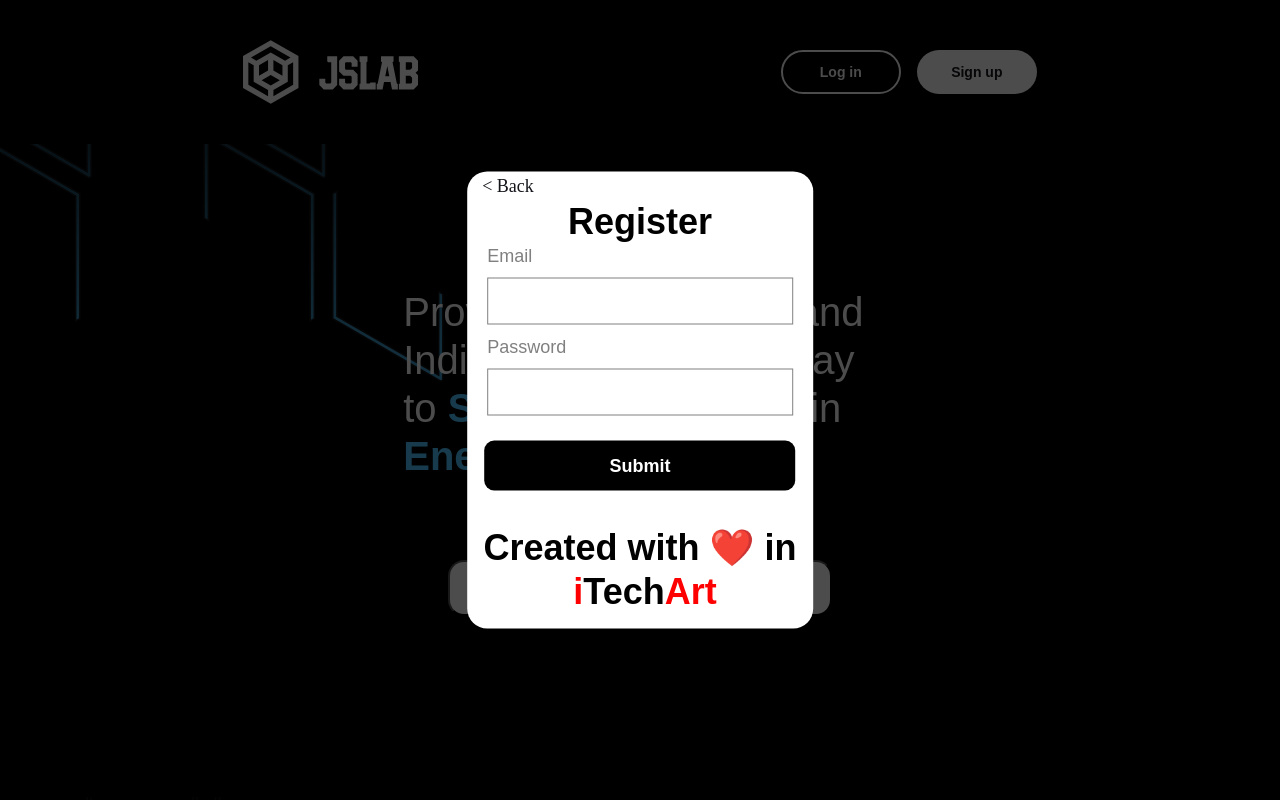
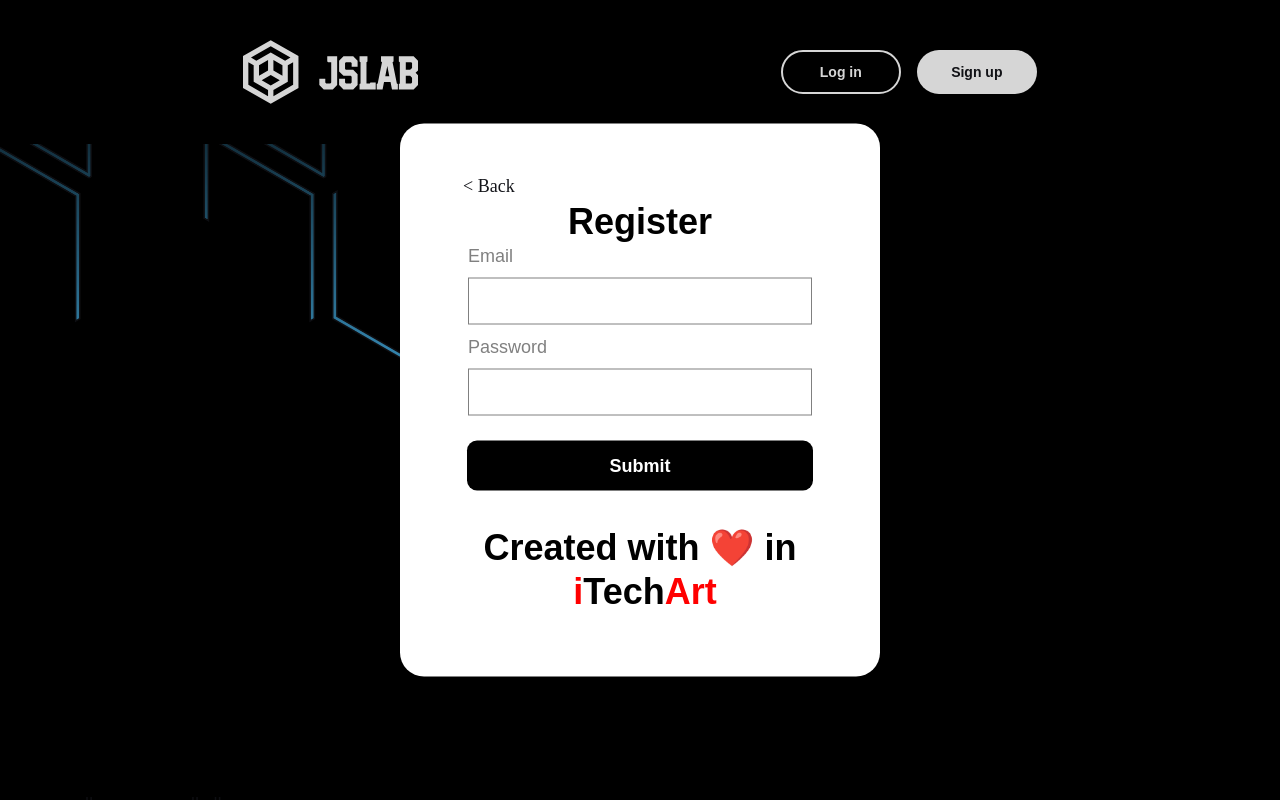
Before and after one commit to PavelBichukov/JSLab, a React (Vite) app: page / in a window 1280 px wide. Both pictures are taken after a click on the button "Log in". Shown: the top 800 px of the page. Built offline with nearby package versions, Linux system fonts and the light colour scheme; a web font is replaced by a local one.

Commit message:
INT-18/FEAT: add styles for modal

```diff
--- a/src/components/share/HeaderBtns/HeaderBtns.module.scss
+++ b/src/components/share/HeaderBtns/HeaderBtns.module.scss
@@ -48,3 +48,39 @@
   height: 44px;
   cursor: pointer;
 }
+
+.closeText {
+  margin-left: 15px;
+  line-height: 28px;
+  font-size: 18px;
+}
+
+.formTitle {
+  text-align: center;
+}
+
+.buttonLogin {
+  width: 90%;
+  height: 50px;
+  padding: 10px;
+  border: none;
+  background-color: $black;
+  color: $white;
+  border-radius: 10px;
+  font-weight: bold;
+  font-size: 18px;
+  cursor: pointer;
+  margin: 15px 5% 30px;
+}
+
+.createText {
+  margin-top: 5px;
+  text-align: center;
+  display: block;
+  padding-bottom: 15px;
+}
+
+.spanText {
+  color: red;
+  display: inline;
+}
--- a/src/components/share/HeaderBtns/HeaderBtns.tsx
+++ b/src/components/share/HeaderBtns/HeaderBtns.tsx
@@ -1,25 +1,62 @@
 import { useState } from 'react'
-import { createPortal } from 'react-dom'
+import * as React from 'react'
 import { Link } from 'react-router-dom'
 
 import styles from './HeaderBtns.module.scss'
-import { Login } from '../index'
+import { FormInput } from '../index'
+import { inputs as INPUTS } from '../Login/Login.constants'
+import Modals from '../Modal/Modals'
+import { Typography } from '../Typography'
 
 const HeaderBtns = () => {
-  const [showModal, setShowModal] = useState(false)
+  const [modalIsOpen, setIsOpen] = React.useState(false)
+  const [values, setValues] = useState({
+    email: '' as string,
+    password: '' as string,
+  })
+
+  function closeModal() {
+    setIsOpen(false)
+  }
+
+  const onChange = (e: React.ChangeEvent<HTMLInputElement>) => {
+    setValues({ ...values, [e.target.name]: e.target.value })
+  }
+
   return (
     <div className={styles.btnContainer}>
-      <button className={styles.loginButton} onClick={() => setShowModal(true)}>
+      <button className={styles.loginButton} onClick={() => setIsOpen(true)}>
         Log in
       </button>
       <Link to="/signup">
         <button className={styles.signupButton}>Sign up</button>
       </Link>
-      {showModal &&
-        createPortal(
-          <Login onClose={() => setShowModal(false)} />,
-          document.body
-        )}
+      <Modals
+        isOpen={modalIsOpen}
+        onRequestClose={closeModal}
+        closeModal={closeModal}
+        modalIsOpen={modalIsOpen}
+      >
+        <form>
+          <Link to="/" className={styles.closeText} onClick={closeModal}>
+            &lt; Back
+          </Link>
+          <Typography variant="Header2XL" className={styles.formTitle}>
+            Register
+          </Typography>
+          {INPUTS.map((input) => (
+            <FormInput key={input.id} {...input} onChange={onChange} />
+          ))}
+          <button className={styles.buttonLogin}>Submit</button>
+        </form>
+        <div>
+          <Typography variant="Header2XL" className={styles.createText}>
+            Created with ❤️ in <span className={styles.spanText}>&nbsp;i</span>
+            Tech
+            <span className={styles.spanText}>Art</span>
+          </Typography>
+        </div>
+      </Modals>
     </div>
   )
 }
--- a/src/components/share/Modal/ModalWndw.tsx
+++ /dev/null
@@ -1,55 +0,0 @@
-import { MouseEventHandler } from 'react'
-import * as React from 'react'
-import Modal from 'react-modal'
-
-import styles from './ModalWndw.module.scss'
-
-const ModalWndw = ({
-  children,
-  modalIsOpen,
-  closeModal,
-}: {
-  children?: any
-  modalIsOpen: boolean
-  closeModal: MouseEventHandler<HTMLButtonElement> | undefined
-}) => {
-  const customStyles = {
-    content: {
-      position: 'fixed',
-      top: '50%',
-      left: '50%',
-      transform: 'translate(-50%, -50%)',
-      backgroundColor: 'white',
-      width: '27%',
-      height: 'auto',
-      zIndex: '1000',
-      borderRadius: '20px',
-    },
-  }
-  const overlay = {
-    content: {
-      width: '100%',
-      position: 'fixed',
-      top: '0',
-      left: '0',
-      right: '0',
-      bottom: '0',
-      backgroundColor: 'green',
-      zIndex: '1000',
-    },
-  }
-  return (
-    <Modal
-      isOpen={modalIsOpen}
-      onRequestClose={closeModal}
-      style={customStyles}
-      overlayClassName={overlay}
-      contentLabel="Example Modal"
-      appElement={document.querySelector('#root')}
-    >
-      {children}
-    </Modal>
-  )
-}
-
-export default ModalWndw
--- a/src/components/share/Modal/ModalWndw.module.scss
+++ b/src/components/share/Modal/Modals.module.scss
@@ -6,10 +6,11 @@
   left: 50%;
   transform: translate(-50%, -50%);
   background-color: $white;
-  width: 27%;
+  width: 480px;
   height: auto;
   z-index: 1000;
-  border-radius: 20px;
+  border-radius: 24px;
+  padding: 48px;
 }
 
 .overlay {
@@ -19,6 +20,12 @@
   left: 0;
   right: 0;
   bottom: 0;
-  background-color: rgba(0, 0, 0, .84);
+  background-color: rgba(0, 0, 0, .16);
   z-index: 1000;
 }
+
+@media screen and (max-width: 800px) {
+  .modal {
+    width: 80%
+  }
+}
--- /dev/null
+++ b/src/components/share/Modal/Modals.tsx
@@ -0,0 +1,28 @@
+import { MouseEventHandler } from 'react'
+import * as React from 'react'
+import Modal from 'react-modal'
+
+import styles from './Modals.module.scss'
+
+const Modals = ({
+  children,
+  modalIsOpen,
+  closeModal,
+}: {
+  children?: any
+  modalIsOpen: boolean
+  closeModal: MouseEventHandler<HTMLButtonElement> | undefined
+}) => (
+  <Modal
+    isOpen={modalIsOpen}
+    onRequestClose={closeModal}
+    className={styles.modal}
+    overlayClassName={styles.overlay}
+    contentLabel="Modals"
+    appElement={document.querySelector('#root')}
+  >
+    {children}
+  </Modal>
+)
+
+export default Modals
--- a/src/components/share/RateCard/Rate.tsx
+++ b/src/components/share/RateCard/Rate.tsx
@@ -1,13 +1,5 @@
-import { useState } from 'react'
 import * as React from 'react'
-import { createPortal } from 'react-dom'
-import Modal from 'react-modal'
-import { Link } from 'react-router-dom'
 
-import { FormInput, Login } from 'components/share'
-import { inputs as INPUTS } from 'components/share/Login/Login.constants'
-import Modals from 'components/share/Modal/ModalWndw'
-import ModalWndw from 'components/share/Modal/ModalWndw'
 import { Typography } from 'components/share/Typography'
 
 import styles from './Rate.module.scss'
@@ -20,20 +12,7 @@ const Rate = ({
   title: string
   description: string
   options: string[]
-}) => {
-  const [showModal, setShowModal] = useState(false)
-
-  const [modalIsOpen, setIsOpen] = React.useState(false)
-
-  function openModal() {
-    setIsOpen(true)
-  }
-
-  function closeModal() {
-    setIsOpen(false)
-  }
-
-  return (
+}) => (
   <div className={styles.mainCard}>
     <Typography variant="HeaderM">{title}</Typography>
     <div className={styles.cardDescription}>
@@ -48,48 +27,7 @@ const Rate = ({
         ))}
       </ul>
     </div>
-      <button className={styles.cardButton} onClick={openModal}>
-        Select
-      </button>
-      {/*{showModal &&*/}
-      {/*  createPortal(*/}
-      {/*    <Modals onClose={() => setShowModal(false)}>*/}
-      {/*      <form>*/}
-      {/*        <Link*/}
-      {/*          to="/"*/}
-      {/*          className={styles.closeText}*/}
-      {/*          onClick={() => setShowModal(false)}*/}
-      {/*        >*/}
-      {/*          &lt; Back*/}
-      {/*        </Link>*/}
-      {/*        <Typography variant="Header2XL" className={styles.formTitle}>*/}
-      {/*          Register*/}
-      {/*        </Typography>*/}
-      {/*        {INPUTS.map((input) => (*/}
-      {/*          <FormInput key={input.id} {...input} />*/}
-      {/*        ))}*/}
-      {/*        <button className={styles.buttonLogin}>Submit</button>*/}
-      {/*      </form>*/}
-      {/*    </Modals>,*/}
-      {/*    document.body*/}
-      {/*  )}*/}
-      <ModalWndw
-        isOpen={modalIsOpen}
-        onRequestClose={closeModal}
-        closeModal={closeModal}
-        modalIsOpen={modalIsOpen}
-      >
-        <button onClick={closeModal}>close</button>
-        <div>I am a modal</div>
-        <form>
-          <input />
-          <button>tab navigation</button>
-          <button>stays</button>
-          <button>inside</button>
-          <button>the modal</button>
-        </form>
-      </ModalWndw>
+    <button className={styles.cardButton}>Select</button>
   </div>
 )
-}
 export default Rate
```
Lines whose indentation alone changed are shown as unchanged.
